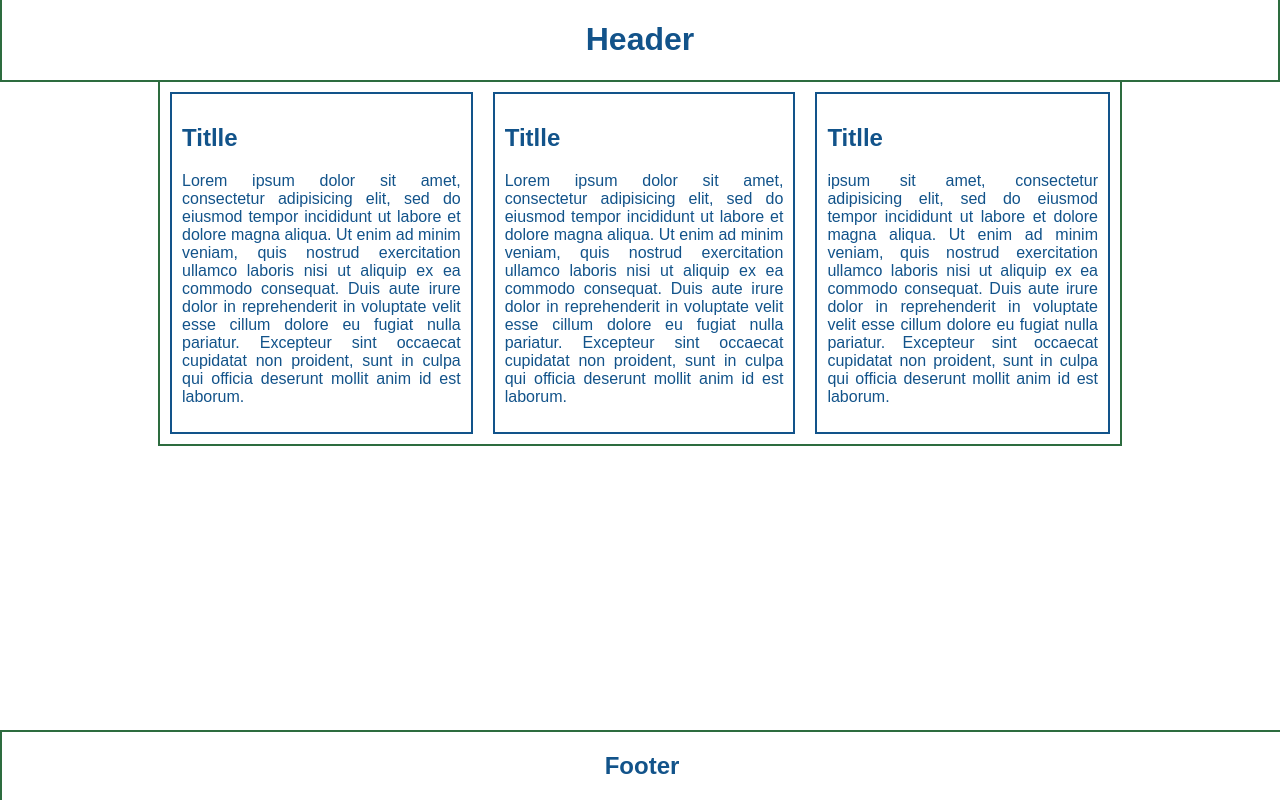
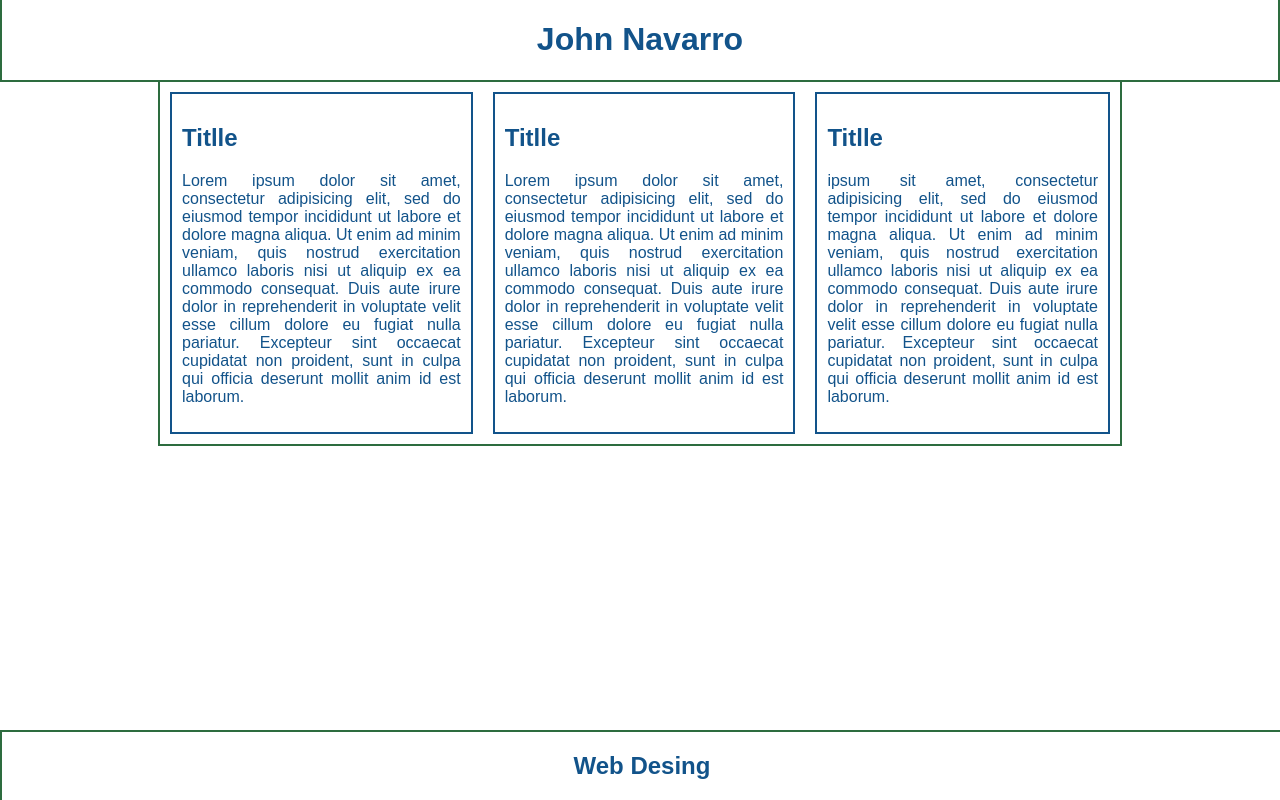
Before and after one commit to Jhonmsha/reto2, a plain HTML site: page index.html in a window 1280 px wide. Drawn offline with Linux system fonts and the light colour scheme; a web font is replaced by a local one.

Commit message:
Actualizando datos

```diff
--- a/index.html
+++ b/index.html
@@ -8,7 +8,7 @@
   </head>
   <body>
     <header class="header">
-      <h1>Header</h1>
+      <h1>John Navarro</h1>
     </header>
     <section class="content">
       <div class="articulo">
@@ -35,7 +35,7 @@
 
     </section>
     <footer class="footer">
-      <h2>Footer</h2Footer>
+      <h2>Web Desing</h2Footer>
     </footer>
   </body>
 </html>
```
